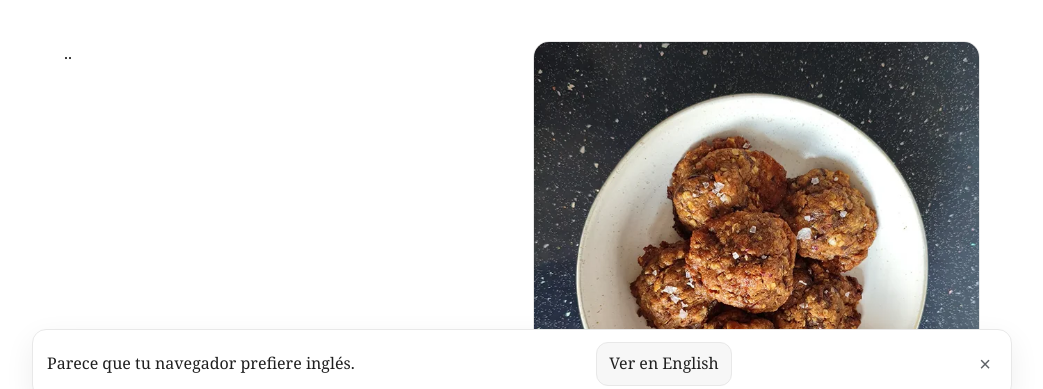
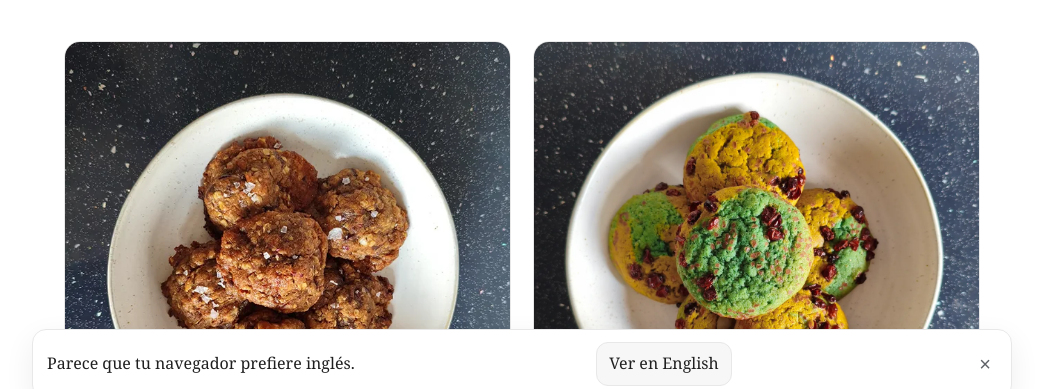
Before and after one commit to SROS95/static-web-lab, a plain HTML site: page index.html in a window 1280 px wide. Shown: the part 385-774 px from the top of the page, without its empty margins (118-1161 px from the left). Drawn offline with Linux system fonts and the light colour scheme.

Commit message:
Update esHTML file

```diff
--- a/index.html
+++ b/index.html
@@ -136,7 +136,7 @@
     </header>
 
     <div class="grid">
-      ..<article class="card">
+      <article class="card">
           <img
            src="/assets/img/cookies/Reminiscencias_arabes-320.webp"
           srcset="
```
